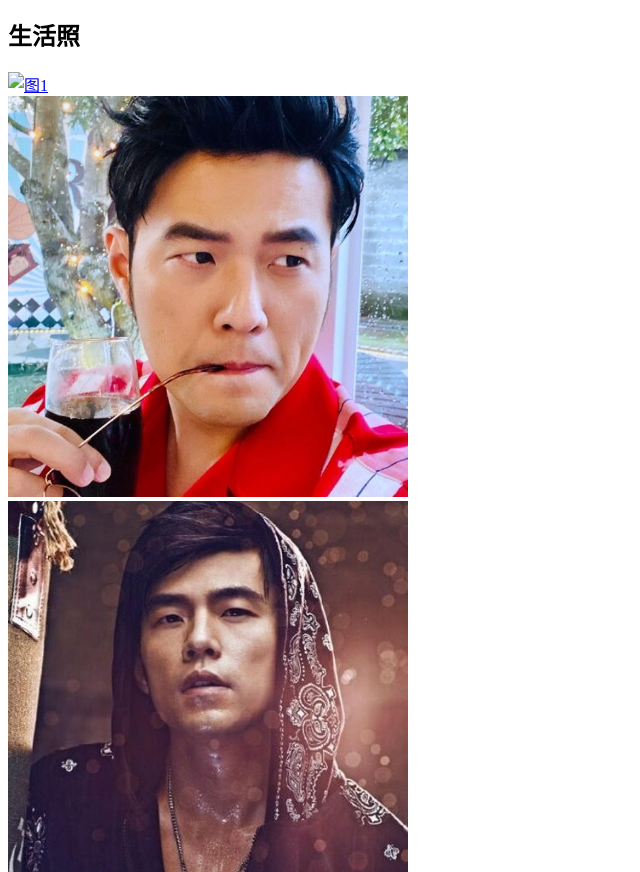
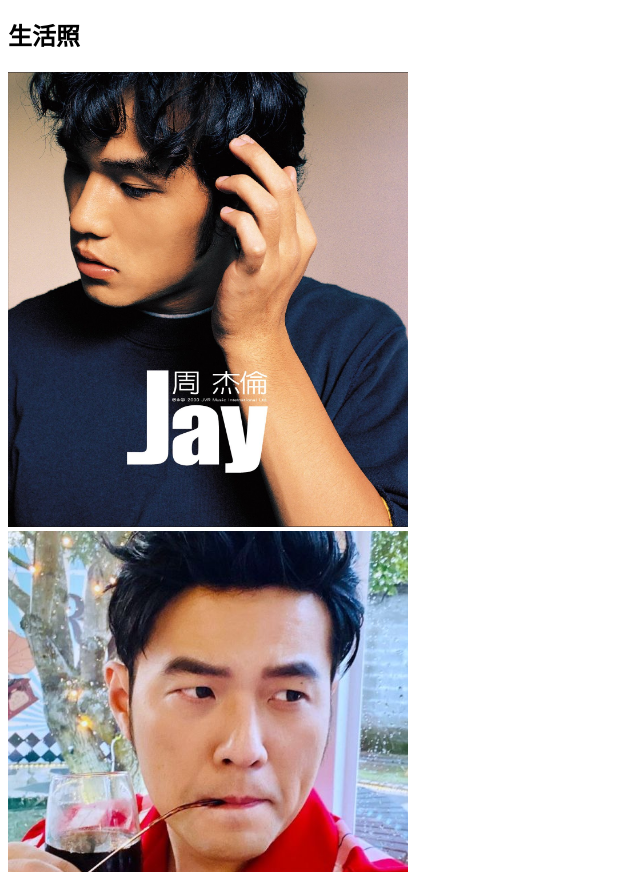
Before and after one commit to MaZhixuanx/imags-demo, a plain HTML site: page index.html in a window 1280 px wide. Shown: the part 1358-2230 px from the top of the page, without its empty margins (0-640 px from the left). Drawn offline with Linux system fonts and the light colour scheme; the site is published under a folder, as on GitHub Pages, so addresses that start at the root find nothing.

Commit message:
加了一个.

```diff
--- a/index.html
+++ b/index.html
@@ -128,7 +128,7 @@
     <h2 id="pictures">生活照</h2>
 
     <div>
-        <a href="./imags/1.png" target="_blank"><img width="400" src="/imags/1.png" alt="图1">
+        <a href="./imags/1.png" target="_blank"><img width="400" src="./imags/1.png" alt="图1">
         </a>
     </div>
     <div>
```
